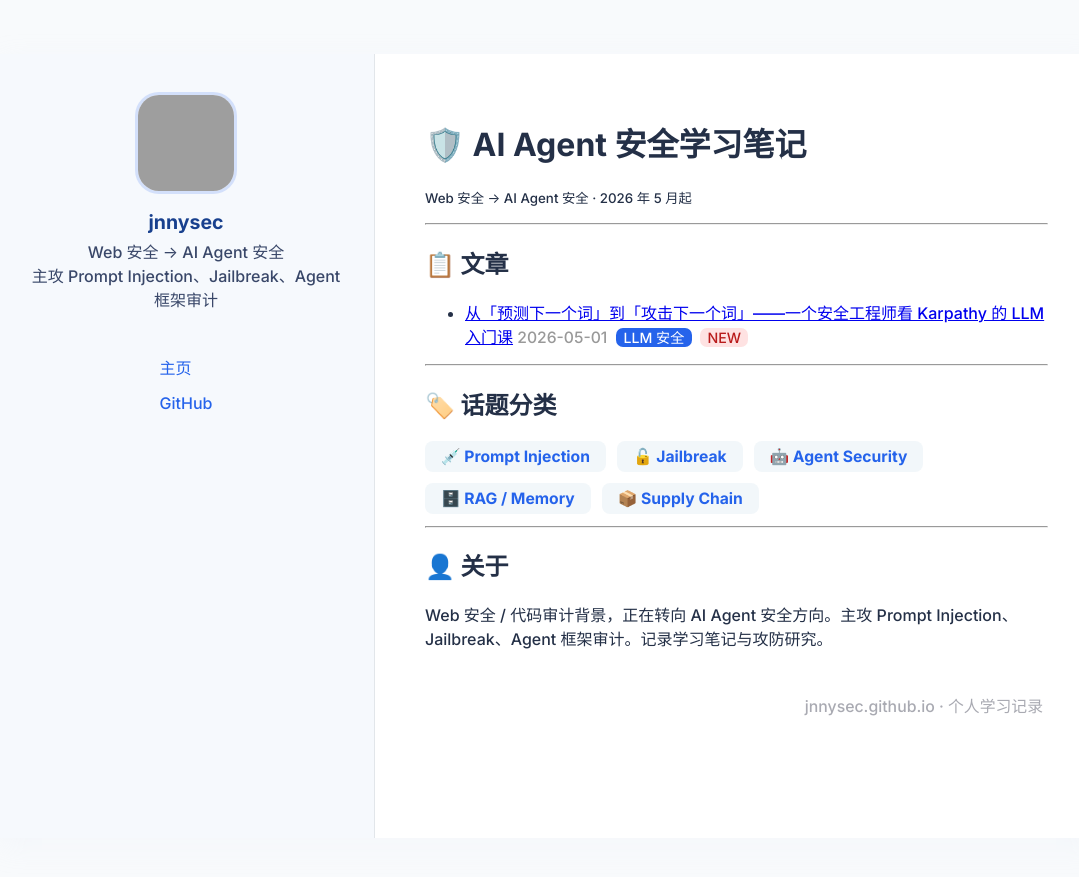
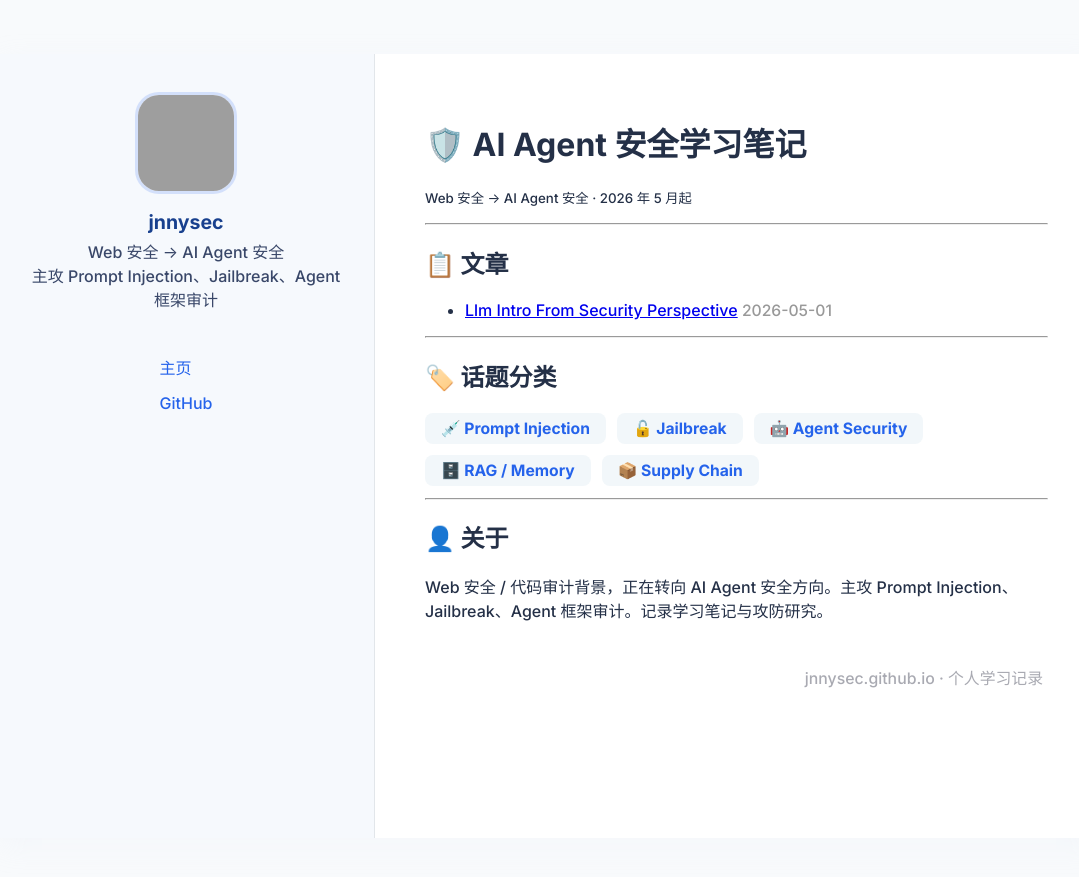
Before and after one commit to jnnysec/jnnysec.github.io, a Jekyll site: the page built from index.md, in a window 1280 px wide, cut to the strip 0-954 px from the top of the page. Shown: the top 877 px of the strip, without its empty margins (92-1171 px from the left). Built offline with Jekyll 4.4.1, drawn with Linux system fonts in a browser that asks for light colours; grey boxes are pictures that could not be loaded.

Commit message:
Update 2026-05-01-llm-intro-from-security-perspective.md

```diff
--- a/_posts/2026-05-01-llm-intro-from-security-perspective.md
+++ b/_posts/2026-05-01-llm-intro-from-security-perspective.md
@@ -1,9 +1,3 @@
----
-title: 从「预测下一个词」到「攻击下一个词」——一个安全工程师看 Karpathy 的 LLM 入门课
-tags: [LLM安全]
-new: true
----
-
 # 一个安全工程师看 Karpathy 的 LLM 入门课：从「预测下一个词」到「攻击下一个词」
 
 > 原文：Andrej Karpathy — *Intro to Large Language Models* (2023.11)
```
